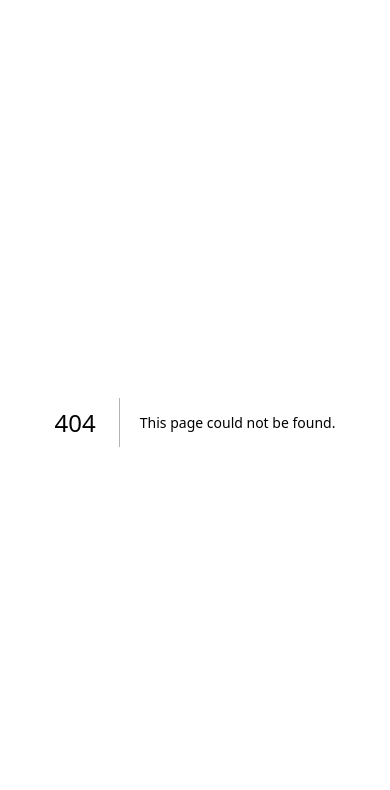
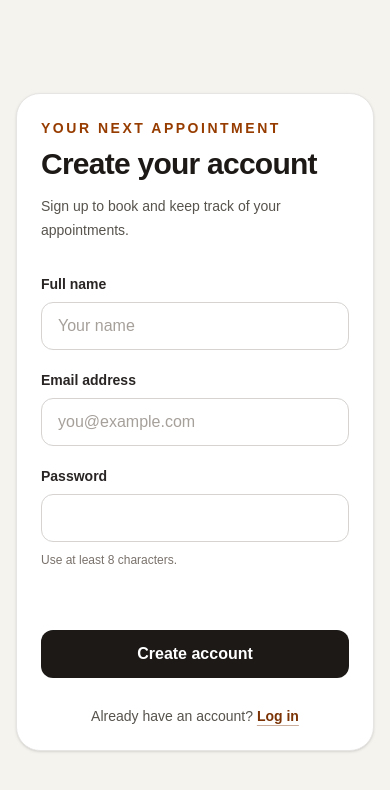
Before and after one commit to saiffemalik/salon-barber-booking-platform, a Next.js app: page /register in a window 390 px wide. Before the commit this address had no page. Shown: the top 790 px of the page. Built offline with nearby package versions, Linux system fonts and the light colour scheme.

Commit message:
feat: add responsive user registration page

```diff
--- /dev/null
+++ b/app/register/page.js
@@ -0,0 +1,144 @@
+"use client";
+
+import { useState } from "react";
+import Link from "next/link";
+import { useRouter } from "next/navigation";
+
+export default function RegisterPage() {
+  const router = useRouter();
+  const [error, setError] = useState("");
+  const [pending, setPending] = useState(false);
+
+  async function handleSubmit(event) {
+    event.preventDefault();
+    setError("");
+    setPending(true);
+
+    const formData = new FormData(event.currentTarget);
+
+    try {
+      const response = await fetch("/api/auth/register", {
+        method: "POST",
+        headers: { "Content-Type": "application/json" },
+        body: JSON.stringify({
+          name: formData.get("name"),
+          email: formData.get("email"),
+          password: formData.get("password"),
+        }),
+      });
+      const result = await response.json();
+
+      if (!response.ok) {
+        const issueMessage = result.issues?.[0]?.message;
+        setError(issueMessage || result.error || "Unable to create your account. Please try again.");
+        setPending(false);
+        return;
+      }
+
+      router.replace("/dashboard");
+      router.refresh();
+    } catch {
+      setError("We couldn't connect. Check your internet connection and try again.");
+      setPending(false);
+    }
+  }
+
+  return (
+    <main className="flex flex-1 items-center justify-center bg-[#f5f3ee] px-4 py-12 sm:px-6">
+      <section className="w-full max-w-md rounded-3xl border border-stone-200 bg-white p-6 shadow-sm sm:p-9">
+        <div className="mb-8">
+          <p className="mb-2 text-sm font-semibold uppercase tracking-[0.18em] text-amber-800">
+            Your next appointment
+          </p>
+          <h1 className="text-3xl font-bold tracking-tight text-stone-900">
+            Create your account
+          </h1>
+          <p className="mt-3 text-sm leading-6 text-stone-600">
+            Sign up to book and keep track of your appointments.
+          </p>
+        </div>
+
+        <form onSubmit={handleSubmit} className="space-y-5" aria-busy={pending}>
+          <div>
+            <label htmlFor="name" className="mb-2 block text-sm font-semibold text-stone-800">
+              Full name
+            </label>
+            <input
+              id="name"
+              name="name"
+              type="text"
+              autoComplete="name"
+              required
+              minLength={1}
+              maxLength={100}
+              className="min-h-12 w-full rounded-xl border border-stone-300 bg-white px-4 text-base text-stone-900 outline-none transition placeholder:text-stone-400 focus:border-amber-800 focus:ring-2 focus:ring-amber-800/20"
+              placeholder="Your name"
+            />
+          </div>
+
+          <div>
+            <label htmlFor="email" className="mb-2 block text-sm font-semibold text-stone-800">
+              Email address
+            </label>
+            <input
+              id="email"
+              name="email"
+              type="email"
+              autoComplete="email"
+              required
+              maxLength={254}
+              className="min-h-12 w-full rounded-xl border border-stone-300 bg-white px-4 text-base text-stone-900 outline-none transition placeholder:text-stone-400 focus:border-amber-800 focus:ring-2 focus:ring-amber-800/20"
+              placeholder="you@example.com"
+            />
+          </div>
+
+          <div>
+            <label htmlFor="password" className="mb-2 block text-sm font-semibold text-stone-800">
+              Password
+            </label>
+            <input
+              id="password"
+              name="password"
+              type="password"
+              autoComplete="new-password"
+              required
+              minLength={8}
+              className="min-h-12 w-full rounded-xl border border-stone-300 bg-white px-4 text-base text-stone-900 outline-none transition focus:border-amber-800 focus:ring-2 focus:ring-amber-800/20"
+              aria-describedby="password-hint"
+            />
+            <p id="password-hint" className="mt-2 text-xs leading-5 text-stone-500">
+              Use at least 8 characters.
+            </p>
+          </div>
+
+          <p
+            id="form-message"
+            role={error ? "alert" : "status"}
+            aria-live={error ? "assertive" : "polite"}
+            className={`min-h-5 text-sm ${error ? "text-red-700" : "text-stone-500"}`}
+          >
+            {error || (pending ? "Creating your account..." : "")}
+          </p>
+
+          <button
+            type="submit"
+            disabled={pending}
+            className="inline-flex min-h-12 w-full items-center justify-center rounded-xl bg-stone-900 px-5 text-base font-semibold text-white transition hover:bg-stone-700 focus-visible:outline-2 focus-visible:outline-offset-2 focus-visible:outline-stone-900 disabled:cursor-wait disabled:opacity-60"
+          >
+            {pending ? "Creating account..." : "Create account"}
+          </button>
+        </form>
+
+        <p className="mt-7 text-center text-sm text-stone-600">
+          Already have an account?{" "}
+          <Link
+            href="/login"
+            className="font-semibold text-amber-900 underline decoration-amber-900/40 underline-offset-4 hover:decoration-amber-900 focus-visible:rounded focus-visible:outline-2 focus-visible:outline-offset-2 focus-visible:outline-amber-800"
+          >
+            Log in
+          </Link>
+        </p>
+      </section>
+    </main>
+  );
+}
```
